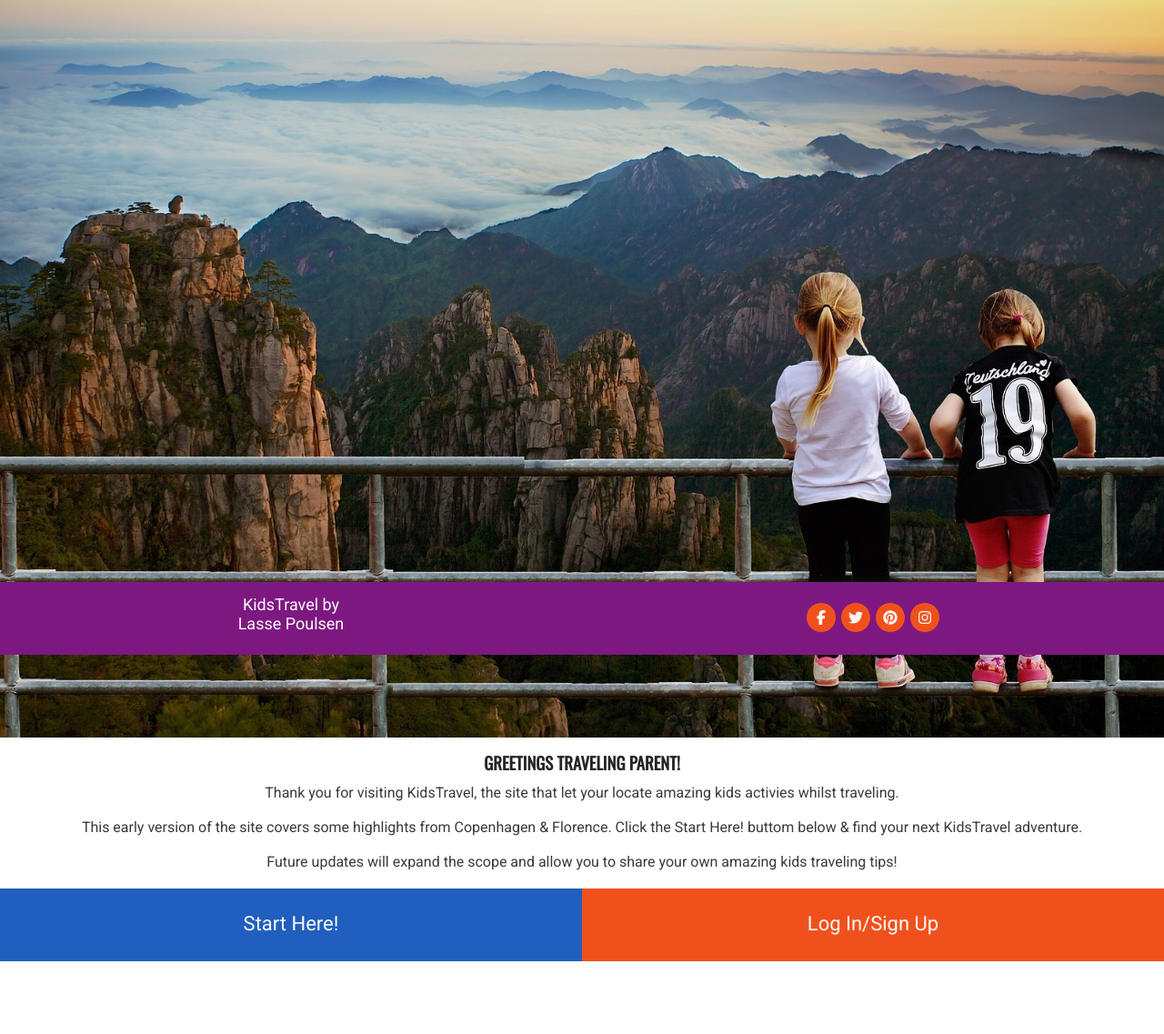
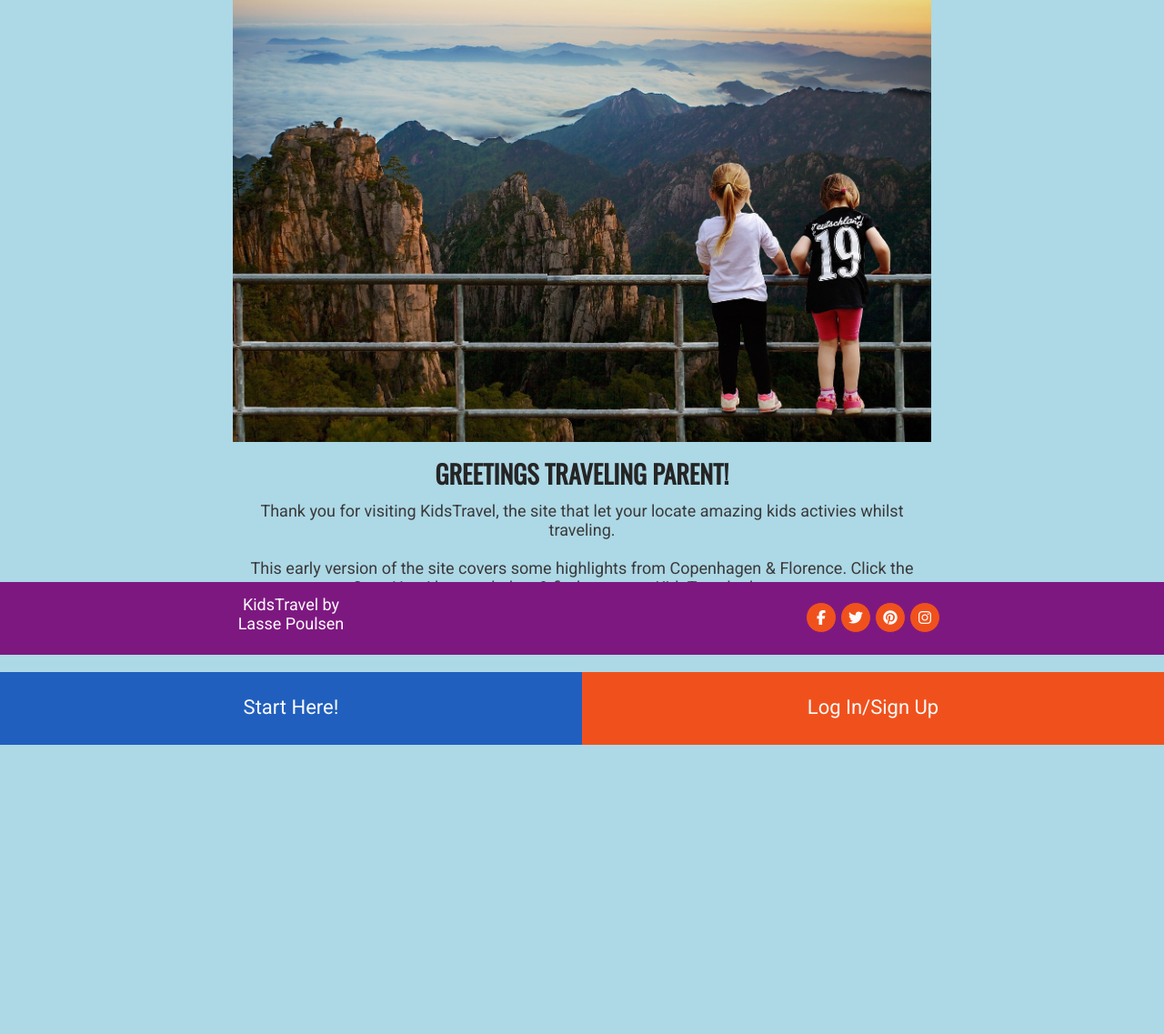
Before and after one commit to Lasserini/kidstravelp4, a Django app: page / in a window 1280 px wide. Shown: the part 80-1217 px from the top of the page at 91% size. After the commit the page ends 899 px from the top, so only its background shows below. Run offline with Django 3.2, Linux system fonts and the light colour scheme; some libraries are stand-ins or nearby versions.

Commit message:
Media Queries for desktop

```diff
--- a/static/css/style.css
+++ b/static/css/style.css
@@ -13,6 +13,7 @@ body {
     font-family: Roboto, sans-serif;
     font-size: 16px;
     color: #3a3a3a;
+    background-color: lightblue;
 }
 
 h1, h2, h3, h4, h5 {
@@ -382,3 +383,26 @@ footer ul {
     font-size: 12px;
     text-transform: none;
 }
+
+/* Media Queries 900px and up */
+@media only screen and (min-width: 900px) {
+    /* Index Page */
+    #hero_container {
+        margin: 0 20%;
+    }
+
+    #welcome_text h3 {
+        font-size: 28px;
+    }
+
+    #welcome_text p {
+        font-size: 18px;
+        margin: 0 20%;
+    }
+    /* Results Page */
+    .search_result_item {
+        text-align: center;
+        margin: 5px 20%;
+        font-size: 18px;
+    }
+  }
--- a/templates/results.html
+++ b/templates/results.html
@@ -12,7 +12,8 @@
 </div>
 
 <!-- The search result output list -->
-{% for experience in experiences %}
+<div id="results_container">
+  {% for experience in experiences %}
   <div class="search_result_item search_hover_link" onclick='location.href="{% url 'experience_detail' experience.slug  %}";' style="cursor: pointer;">
     <div>
         <h3>{{ experience.name }}</h3>
@@ -22,5 +23,6 @@
     </div>
   </div>
 {% endfor %}
+</div>
 
 {%endblock%}
```
